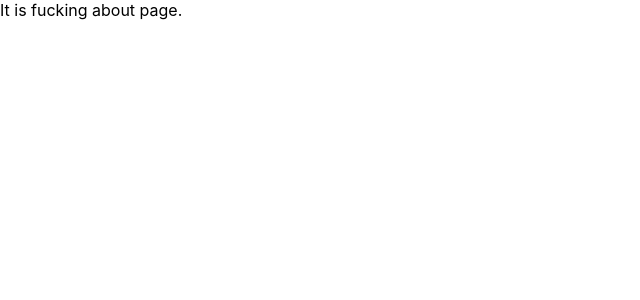
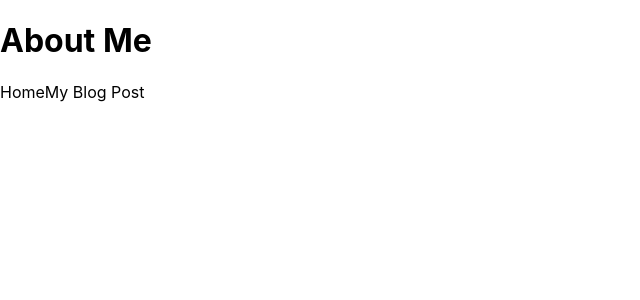
Before and after one commit to kokim2022/next-js-learning, a Next.js app: page /about in a window 1280 px wide. Shown: the top 300 px of the page, without its empty margins (0-640 px from the left). Built offline with nearby package versions, Linux system fonts and the light colour scheme.

Commit message:
link added

```diff
--- a/pages/about.tsx
+++ b/pages/about.tsx
@@ -1,5 +1,13 @@
-const About = () => {
-  return <div>It is fucking about page.</div>;
-};
+import Link from "next/link";
 
-export default About;
+export default function About() {
+  return (
+    <div>
+      <h1>About Me</h1>
+      <div>
+        <Link href="/">Home</Link>
+        <Link href="/post/123">My Blog Post</Link>
+      </div>
+    </div>
+  );
+}
```
